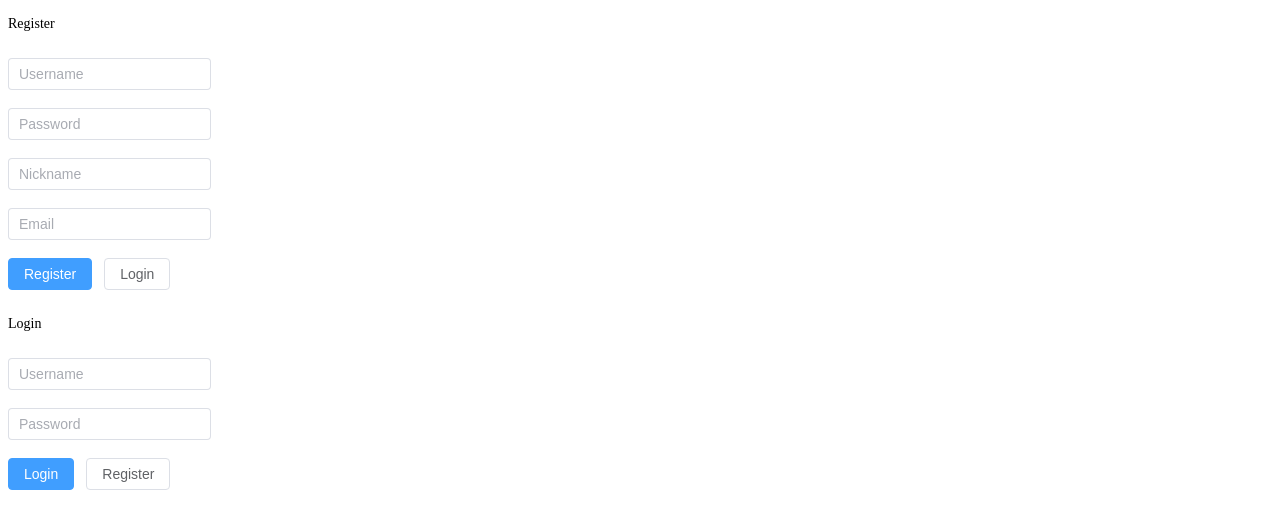
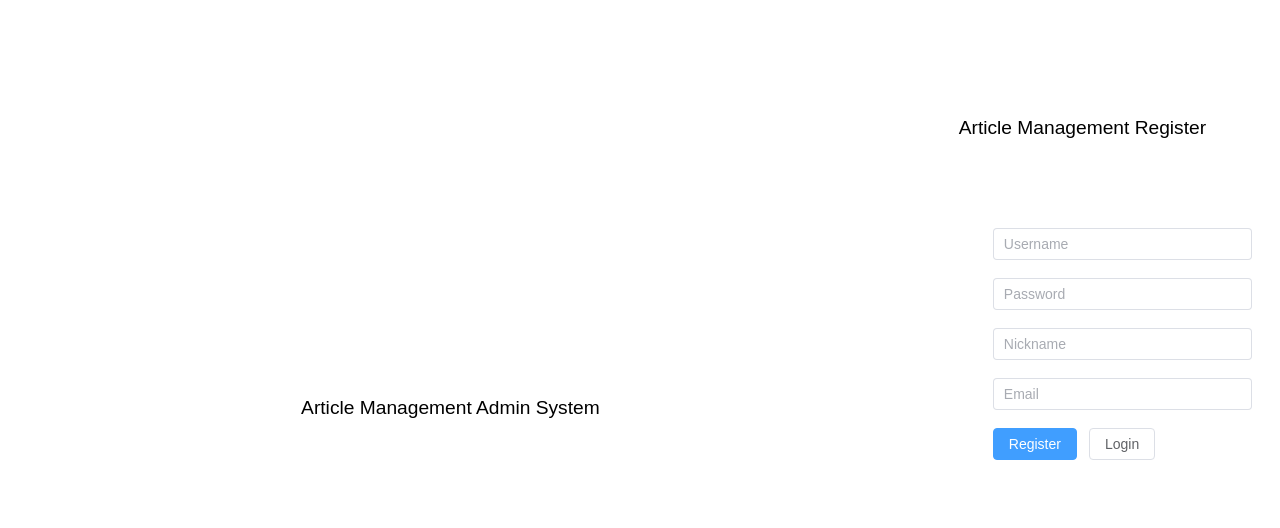
Before and after one commit to RuiyangXu09/ArticleAdmin_Frontend, a Vue app: page /register in a window 1280 px wide. Shown: the top 528 px of the page. Built offline with nearby package versions, Linux system fonts and the light colour scheme.

Commit message:
configure the vue router and login/register page paths. Adjust the login/register css style.

```diff
--- a/package.json
+++ b/package.json
@@ -13,7 +13,8 @@
   "dependencies": {
     "axios": "^1.6.8",
     "element-plus": "^2.6.3",
-    "vue": "^3.4.21"
+    "vue": "^3.4.21",
+    "vue-router": "^4.3.0"
   },
   "devDependencies": {
     "@rushstack/eslint-patch": "^1.3.3",
--- a/src/App.vue
+++ b/src/App.vue
@@ -1,11 +1,10 @@
 <script setup>
-import Register from "@/views/Register.vue";
-import Login from '@/views/Login.vue';
+
 </script>
 
 <template>
-  <Register/>
-  <Login/>
+  <!-- 声明router的使用 -->
+  <router-view></router-view>
 </template>
 
 <style scoped>
--- a/src/main.js
+++ b/src/main.js
@@ -2,8 +2,12 @@ import { createApp } from 'vue'
 import ElementPlus from 'element-plus'
 import 'element-plus/dist/index.css'
 import App from './App.vue'
+import router from "@/router/index.js";
 
 const app = createApp(App)
+//导入element plus组件
+app.use(ElementPlus);
+//导入router
+app.use(router);
 
-app.use(ElementPlus)
 app.mount('#app')
--- /dev/null
+++ b/src/router/index.js
@@ -0,0 +1,20 @@
+//导入导入vue router
+import {createRouter, createWebHistory} from "vue-router";
+//导入需要展示的组件
+import Register from "@/views/Register.vue";
+import Login from '@/views/Login.vue';
+
+//定义路由路径关系
+const routes = [
+    {path: '/register', component: Register},
+    {path: '/login', component: Login}
+]
+
+//创建路由器
+const router = createRouter({
+    history: createWebHistory(),
+    routes: routes
+})
+
+//抛出路由
+export default router;
--- a/src/views/Login.vue
+++ b/src/views/Login.vue
@@ -1,29 +1,37 @@
 <template>
-<el-row>
+    <el-container class="login-page">
+        <el-aside class="el-aside">Article Management Admin System</el-aside>
+        <el-main>
+            <el-header height="200px" class="el-header">Article Management Login</el-header>
+            <!-- :model绑定数据表单 -->
             <el-form :model="loginData">
-        <el-form-item>Login</el-form-item>
-        <el-form-item>
+                <el-form-item class="el-form-item">
                     <el-input placeholder="Username" v-model="loginData.username"/>
                 </el-form-item>
-        <el-form-item>
+                <el-form-item class="el-form-item">
                     <el-input placeholder="Password" v-model="loginData.password"/>
                 </el-form-item>
                 <el-form-item>
                     <el-button type="primary" @click="login">
                         Login
                     </el-button>
-            <el-button>
+                    <el-button @click="register">
                         Register
                     </el-button>
                 </el-form-item>
             </el-form>
-</el-row>
+        </el-main>
+    </el-container>
 </template>
 
 <script setup>
 import {ref} from "vue";
 import {userLoginService} from "@/api/user.js";
 import {ElMessage} from "element-plus";
+import {useRouter} from "vue-router";
+//调用路由器跳转到其他页面
+const router = useRouter();
+
 //封装响应数据模型
 const loginData = ref({
     username: "",
@@ -43,8 +51,33 @@ const login = async () =>{
         ElMessage.error(result.msg? result.msg: 'Login Failed.');
     }
 }
+
+//路由跳转到register页面
+const register = async () =>{
+    await router.push('/register');
+}
 </script>
 
 <style lang="scss" scoped>
-
+.login-page{
+    height: 100vh;
+    background-color: white;
+    font-family: "Arial",fantasy;
+    font-size: larger;
+    .el-aside{
+        width: 70%;
+        display: flex;
+        justify-content: center;
+        align-items: center;
+    }
+    .el-header{
+        height: 200px;
+        display: flex;
+        justify-content: center;
+        align-items: center;
+    }
+    .el-form-item{
+        margin-left: 80px;
+    }
+}
 </style>
--- a/src/views/Register.vue
+++ b/src/views/Register.vue
@@ -1,30 +1,33 @@
 <template>
-<el-row>
-    <!-- model绑定数据表单 -->
+    <el-container class=login-page>
+        <el-aside class="el-aside">Article Management Admin System</el-aside>
+        <el-main>
+            <el-header height="200px" class="el-header">Article Management Register</el-header>
+            <!-- :model绑定数据表单 -->
             <el-form :model = "registerData">
-        <el-form-item>Register</el-form-item>
-        <el-form-item>
+                <el-form-item class="el-form-item">
                     <el-input placeholder="Username" v-model = "registerData.username"/>
                 </el-form-item>
-        <el-form-item>
+                <el-form-item class="el-form-item">
                     <el-input placeholder="Password" v-model="registerData.password"/>
                 </el-form-item>
-        <el-form-item>
+                <el-form-item class="el-form-item">
                     <el-input placeholder="Nickname" v-model="registerData.nickname"/>
                 </el-form-item>
-        <el-form-item>
+                <el-form-item class="el-form-item">
                     <el-input placeholder="Email" v-model="registerData.email"/>
                 </el-form-item>
                 <el-form-item>
                     <el-button type="primary" @click ="register">
                         Register
                     </el-button>
-            <el-button>
+                    <el-button @click="login">
                         Login
                     </el-button>
                 </el-form-item>
             </el-form>
-</el-row>
+        </el-main>
+    </el-container>
 </template>
 
 <script setup>
@@ -32,6 +35,9 @@ import {User, Lock} from "@element-plus/icons-vue";
 import {ref} from "vue";
 import {userRegisterService} from "@/api/user.js";
 import {ElMessage} from "element-plus";
+import {useRouter} from "vue-router";
+//调用路由器跳转到其他页面
+const router = useRouter();
 
 //定义数据模型用于接收表单中的数据
 const registerData = ref({
@@ -54,8 +60,33 @@ const register = async () =>{
         ElMessage.error(result.msg? result.msg: 'Failed Register.');
     }
 }
+
+//点击login按钮，页面跳转到login page，使用router
+const login = async () =>{
+    await router.push('/login');
+}
 </script>
 
 <style lang="scss" scoped>
-
+.login-page{
+    height: 100vh;
+    background-color: white;
+    font-family: "Arial",fantasy;
+    font-size: larger;
+    .el-aside{
+        width: 70%;
+        display: flex;
+        justify-content: center;
+        align-items: center;
+    }
+    .el-header{
+        height: 200px;
+        display: flex;
+        justify-content: center;
+        align-items: center;
+    }
+    .el-form-item{
+        margin-left: 80px;
+    }
+}
 </style>
```
Also changed, not shown: 1 other file (tests, documents, lock files or other folders). Lines whose indentation alone changed are shown as unchanged.
